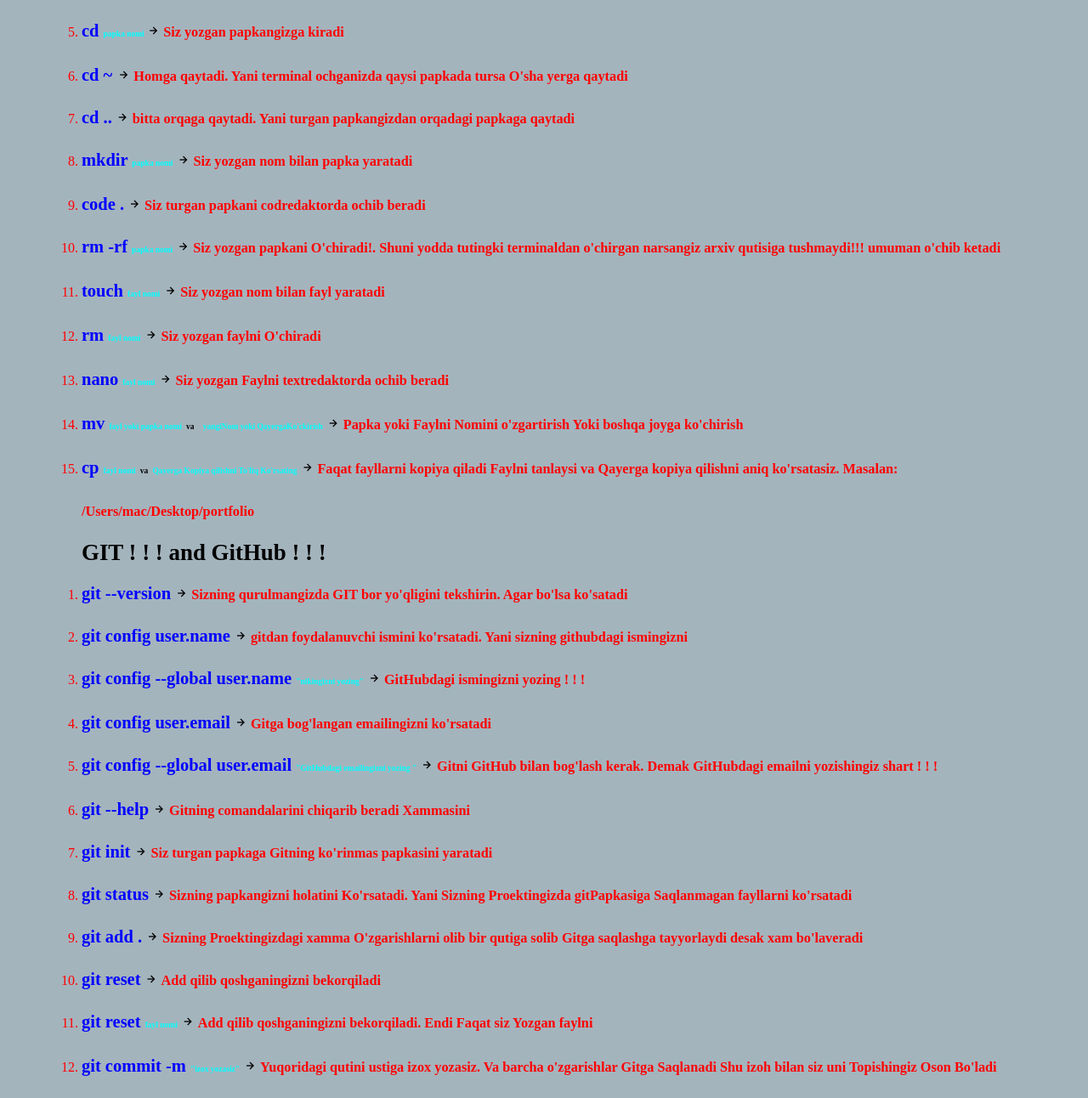
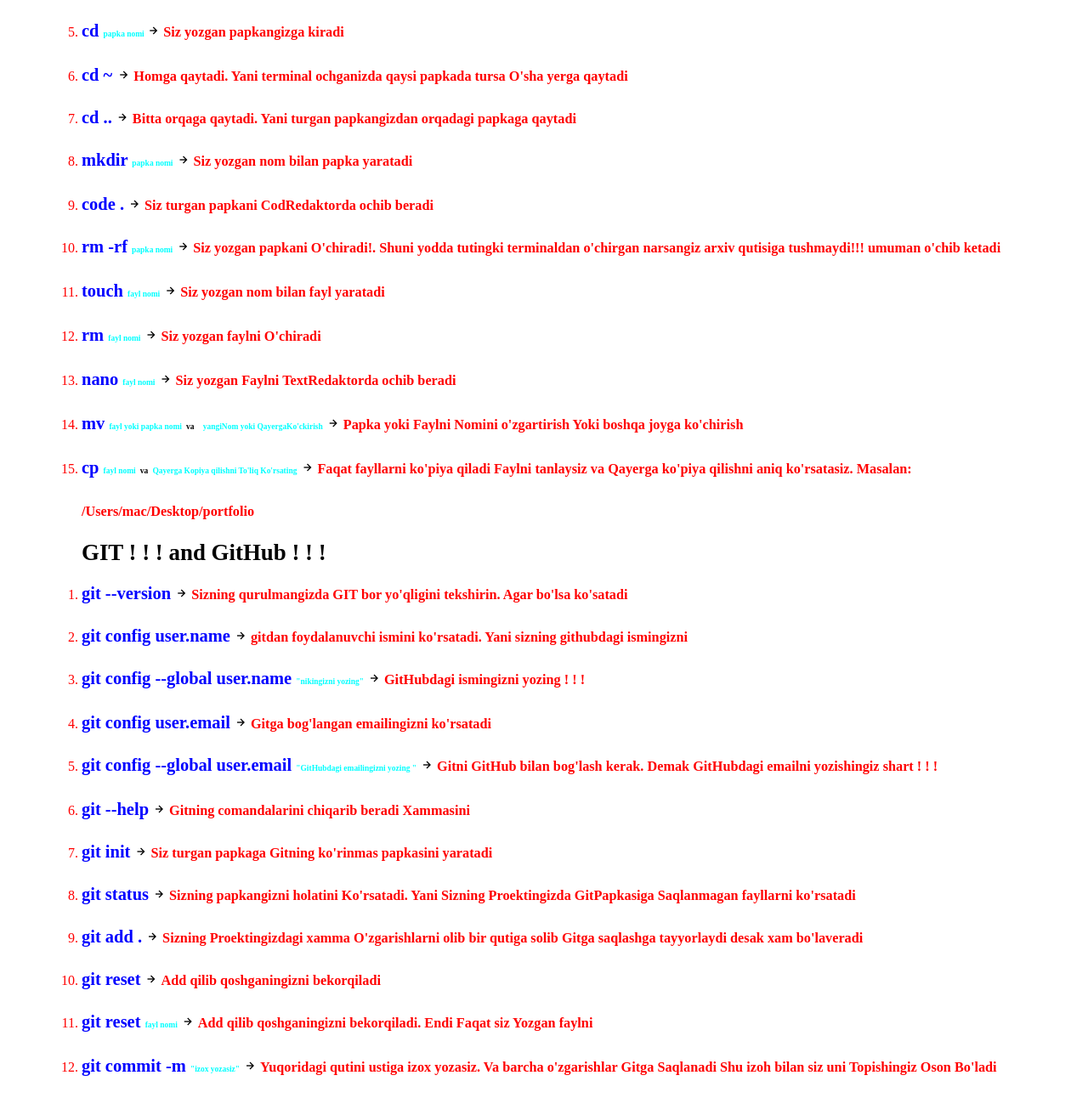
Before and after one commit to orifjon9395/Terminal-Git-and-Github, a plain HTML site: page index.html in a window 1280 px wide. Shown: the part 284-1576 px from the top of the page at 85% size. Drawn offline with nearby package versions, Linux system fonts and the light colour scheme.

Commit message:
add new setting

```diff
--- a/index.html
+++ b/index.html
@@ -31,7 +31,7 @@
 		<li>
 			<h2>open .</h2>
 			<i class='bx bx-right-arrow-alt'></i>
-			<h3>Siz turgan papkani alohida ochib ko'rish. Windowslarda explorer . bo'ladi</h3>
+			<h3>Siz turgan papkani alohida ochib ko'rish. Windowslarda (explorer .) bo'ladi</h3>
 		</li>
 		<li>
 			<h2>clear</h2>
@@ -51,7 +51,7 @@
 		<li>
 			<h2>cd ..</h2>
 			<i class='bx bx-right-arrow-alt'></i>
-			<h3>bitta orqaga qaytadi. Yani turgan papkangizdan orqadagi papkaga qaytadi</h3>
+			<h3>Bitta orqaga qaytadi. Yani turgan papkangizdan orqadagi papkaga qaytadi</h3>
 		</li>
 		<li>
 			<h2>mkdir <span>papka nomi</span></h2>
@@ -61,7 +61,7 @@
 		<li>
 			<h2>code .</h2>
 			<i class='bx bx-right-arrow-alt'></i>
-			<h3>Siz turgan papkani codredaktorda ochib beradi</h3>
+			<h3>Siz turgan papkani CodRedaktorda ochib beradi</h3>
 		</li>
 		<li>
 			<h2>rm -rf <span>papka nomi</span></h2>
@@ -82,7 +82,7 @@
 		<li>
 			<h2>nano <span>fayl nomi</span></h2>
 			<i class='bx bx-right-arrow-alt'></i>
-			<h3>Siz yozgan Faylni textredaktorda ochib beradi</h3>
+			<h3>Siz yozgan Faylni TextRedaktorda ochib beradi</h3>
 		</li>
 		<li>
 			<h2>mv <span>fayl yoki papka nomi</span>  <s>va</s>&nbsp; <span>yangiNom yoki QayergaKo'ckirish</span></h2>
@@ -92,7 +92,7 @@
 		<li>
 			<h2>cp <span>fayl nomi</span> <s>va</s> <span>Qayerga Kopiya qilishni To'liq Ko'rsating</span></h2>
 			<i class='bx bx-right-arrow-alt'></i>
-			<h3>Faqat fayllarni kopiya qiladi Faylni tanlaysi va Qayerga kopiya qilishni aniq ko'rsatasiz. Masalan:
+			<h3>Faqat fayllarni ko'piya qiladi Faylni tanlaysiz va Qayerga ko'piya qilishni aniq ko'rsatasiz. Masalan:
 				/Users/mac/Desktop/portfolio</h3>
 		</li>
 	</ul>
@@ -143,7 +143,7 @@
 		<li>
 			<h2>git status</h2>
 			<i class='bx bx-right-arrow-alt'></i>
-			<h3>Sizning papkangizni holatini Ko'rsatadi. Yani Sizning Proektingizda gitPapkasiga Saqlanmagan fayllarni
+			<h3>Sizning papkangizni holatini Ko'rsatadi. Yani Sizning Proektingizda GitPapkasiga Saqlanmagan fayllarni
 				ko'rsatadi</h3>
 		</li>
 		<li>
--- a/style.css
+++ b/style.css
@@ -6,7 +6,6 @@
 	text-decoration: none;
 }
 body{
-	background-color:rgb(164, 180, 189);
 	line-height: calc(3vw + 60%);
 }
 
```
